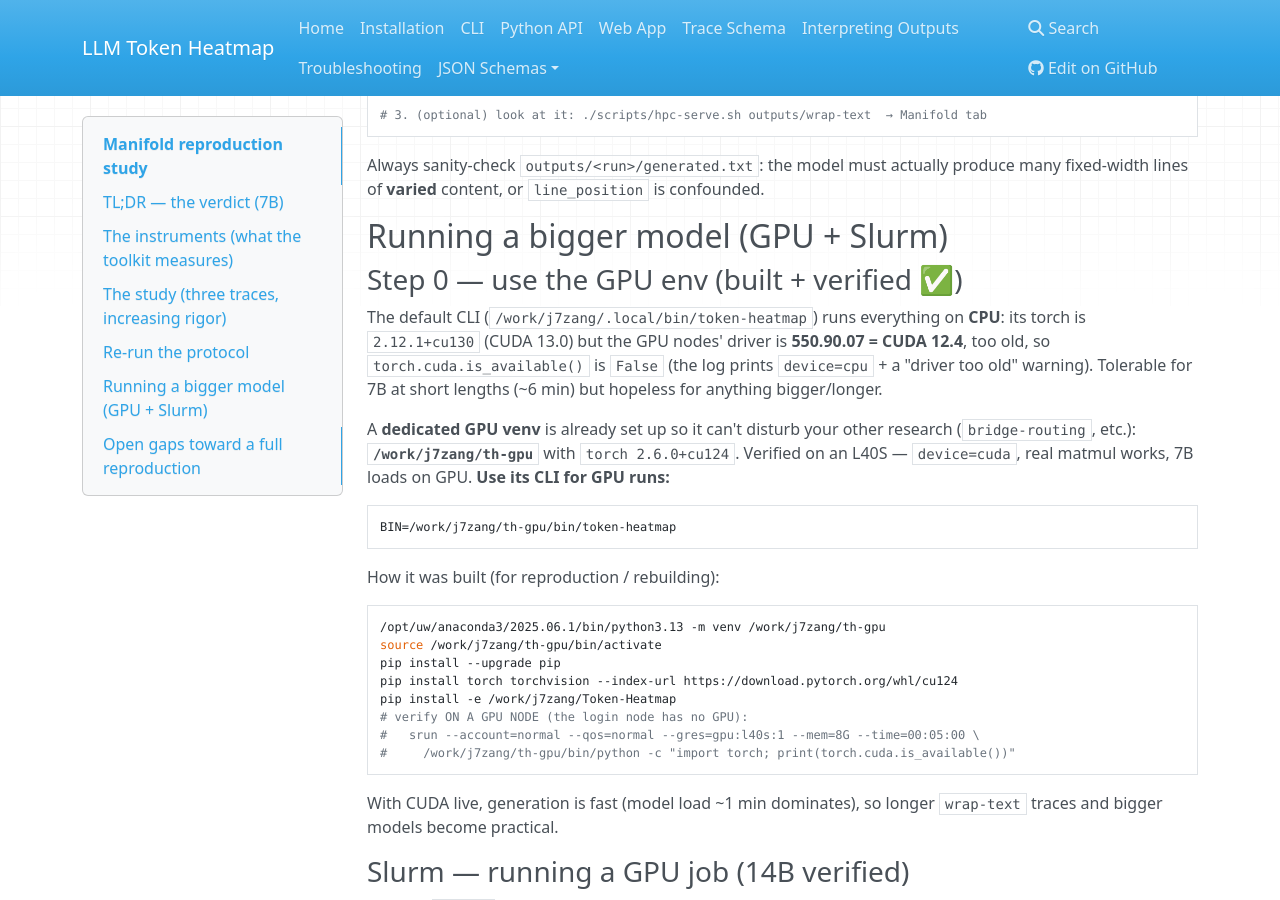
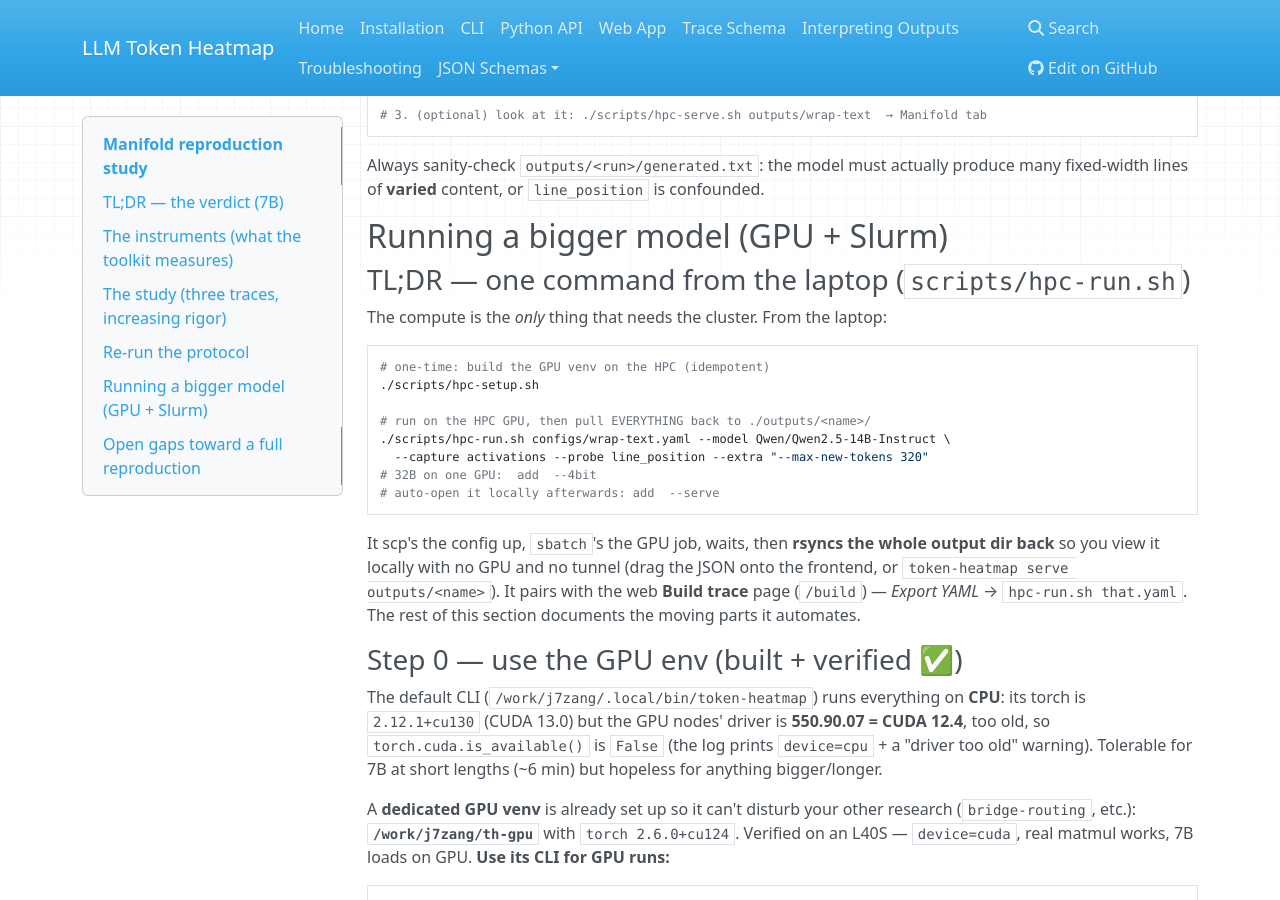
Before and after one commit to zangjiucheng/Token-Heatmap, an MkDocs documentation site: the page built from docs/manifold-reproduction.md, in a window 1280 px wide and 900 px high, scrolled down 2134 px. Built offline with MkDocs 1.6.1, drawn with Linux system fonts in a browser that asks for light colours; nearby versions of some CDN libraries.

Commit message:
feat(hpc): one-command round-trip — GPU compute on HPC, everything else local
The only step that needs the cluster is the GPU compute; this automates the
rest so the whole run lands on the laptop.

- scripts/hpc-run.sh: from the laptop, `./scripts/hpc-run.sh <config.yaml>`
  scp's the config up, sbatch's hpc-gen.slurm on a GPU node (trace + manifold,
  GPU venv BIN auto-set), polls squeue until done (showing the live log tail),
  then rsyncs the WHOLE outputs/<name>/ back so viewing needs no GPU and no
  tunnel. Flags: --model, --gpu l40s|rtx6000, --qos/--mem/--time,
  --capture full|activations, --probe, --4bit, --extra, --no-manifold,
  --no-sync, --no-pull, --serve (auto-start a local file server + viewer URL),
  --setup. Run name defaults to the config basename. Safe arg validation +
  numeric job-id guard + COMPLETED-state check before pulling.
- scripts/hpc-setup.sh: idempotent one-time build/verify of the th-gpu cu124
  GPU venv over SSH (--verify runs a real CUDA matmul on a GPU node).
- Pairs with the web Build page: Export YAML -> hpc-run.sh that.yaml.
- docs: added a one-command TL;DR to the bigger-model section.

Co-Authored-By: Claude Opus 4.8 <noreply@anthropic.com>

````diff
--- a/docs/manifold-reproduction.md
+++ b/docs/manifold-reproduction.md
@@ -89,6 +89,27 @@ confounded.
 
 ## Running a bigger model (GPU + Slurm)
 
+### TL;DR — one command from the laptop (`scripts/hpc-run.sh`)
+
+The compute is the *only* thing that needs the cluster. From the laptop:
+
+```bash
+# one-time: build the GPU venv on the HPC (idempotent)
+./scripts/hpc-setup.sh
+
+# run on the HPC GPU, then pull EVERYTHING back to ./outputs/<name>/
+./scripts/hpc-run.sh configs/wrap-text.yaml --model Qwen/Qwen2.5-14B-Instruct \
+  --capture activations --probe line_position --extra "--max-new-tokens 320"
+# 32B on one GPU:  add  --4bit
+# auto-open it locally afterwards: add  --serve
+```
+
+It scp's the config up, `sbatch`'s the GPU job, waits, then **rsyncs the whole
+output dir back** so you view it locally with no GPU and no tunnel (drag the
+JSON onto the frontend, or `token-heatmap serve outputs/<name>`). It pairs with
+the web **Build trace** page (`/build`) — *Export YAML* → `hpc-run.sh that.yaml`.
+The rest of this section documents the moving parts it automates.
+
 ### Step 0 — use the GPU env (built + verified ✅)
 
 The default CLI (`/work/j7zang/.local/bin/token-heatmap`) runs everything on
````
Also changed, not shown: 2 other files.
